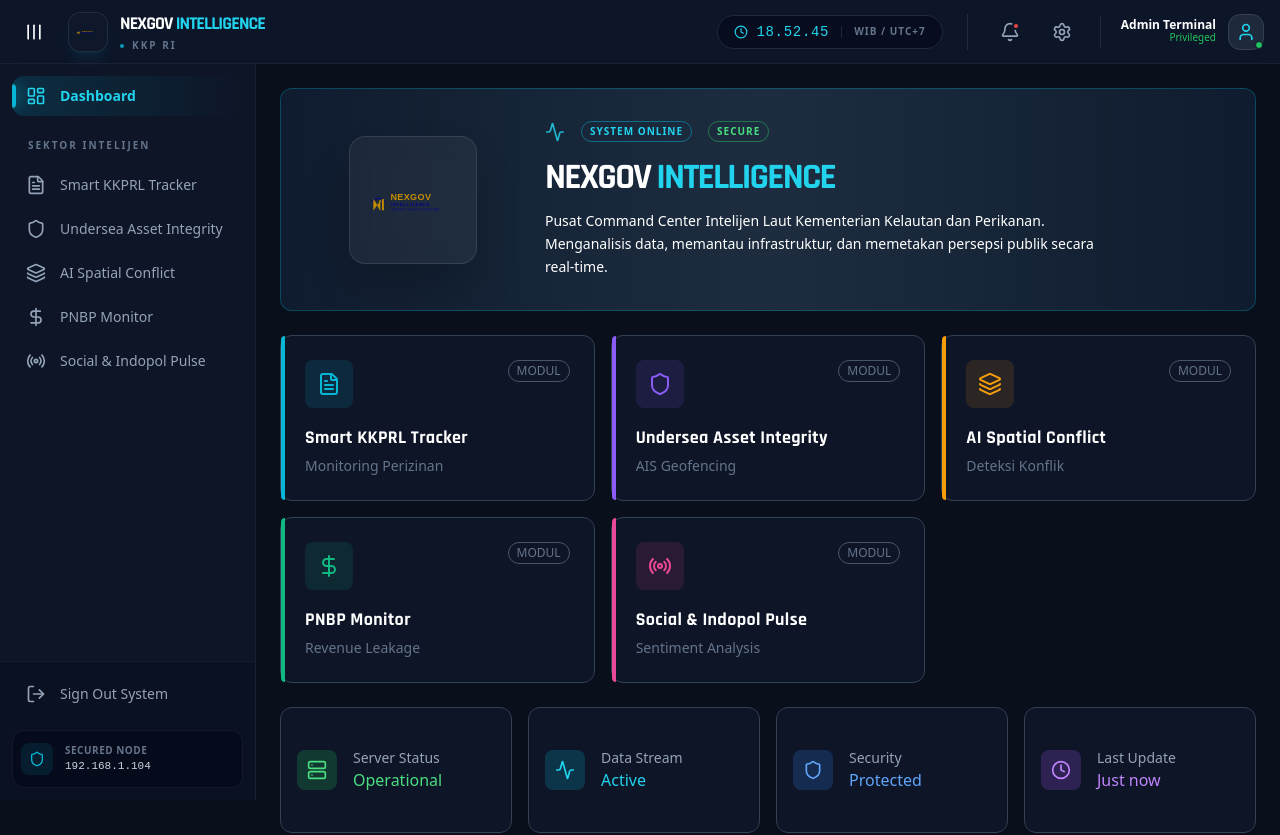
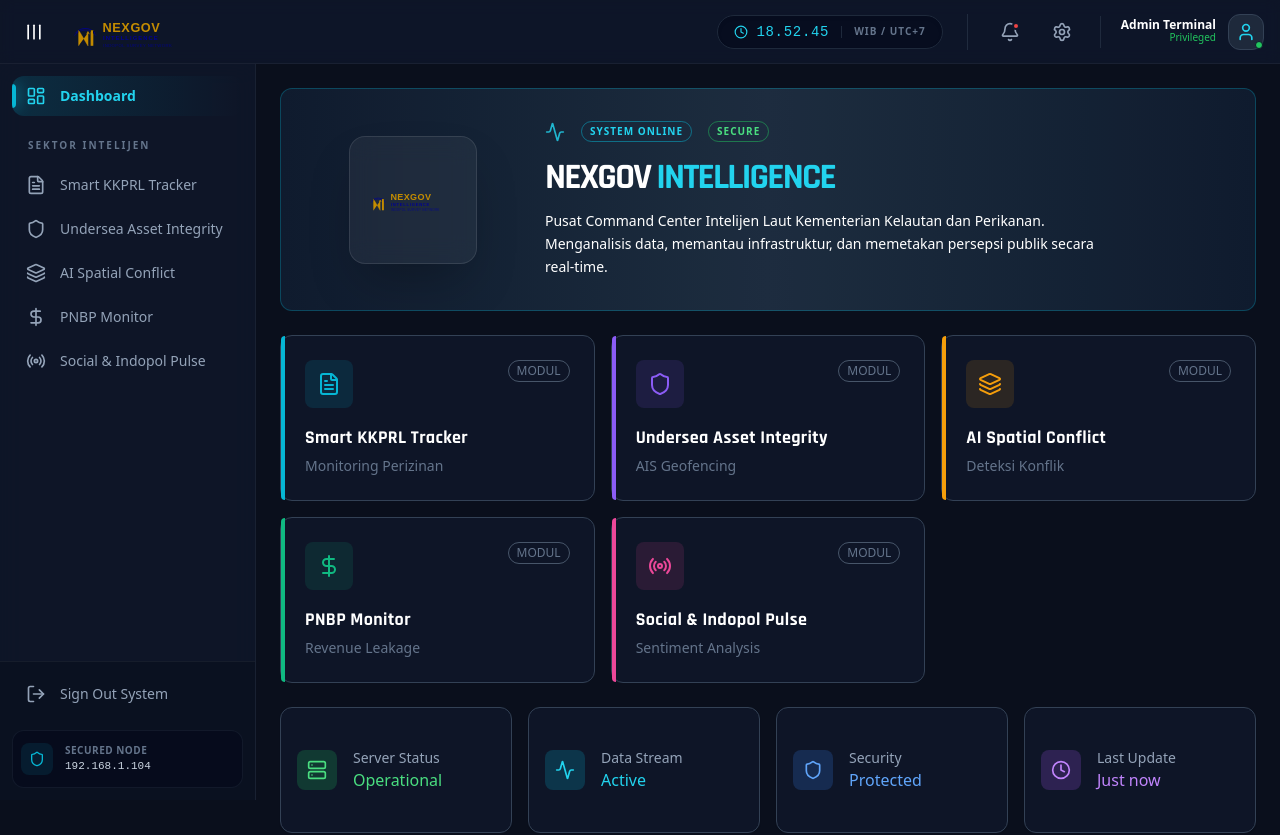
Before and after one commit to iwanharli/kkp-demo, a React (Vite) app: page / in a window 1280 px wide. Shown: the top 835 px of the page. Built offline with nearby package versions, Linux system fonts and the light colour scheme.

Commit message:
branding: remove redundant header text and use long-form logo-only design

```diff
--- a/src/App.tsx
+++ b/src/App.tsx
@@ -296,20 +296,9 @@ function App() {
             >
               <Menu className={`w-5 h-5 transition-transform duration-300 ${sidebarOpen ? 'rotate-90' : '0'}`} />
             </button>
-            <div className="flex items-center gap-3">
-              <div className="w-10 h-10 rounded-xl bg-slate-900 border border-slate-700/50 flex items-center justify-center shadow-lg shadow-cyan-500/10 p-1.5 overflow-hidden group hover:border-cyan-500/50 transition-colors">
-                <img src="/logo.svg" alt="Logo" className="w-full h-full object-contain filter invert brightness-200" />
+              <div className="h-10 w-auto flex items-center justify-center overflow-hidden group">
+                <img src="/logo.svg" alt="Nexgov Intelligence Logo" className="h-full w-auto object-contain filter invert brightness-200" />
               </div>
-              <div className={sidebarOpen ? 'block' : 'hidden md:block'}>
-                <h1 className="font-black text-sm md:text-lg leading-tight tracking-tighter uppercase whitespace-nowrap">
-                  NEXGOV <span className="text-cyan-400">INTELLIGENCE</span>
-                </h1>
-                <div className="flex items-center gap-2">
-                  <span className="w-1 h-1 bg-cyan-500 rounded-full animate-pulse" />
-                  <p className="text-[10px] text-slate-500 font-bold tracking-[0.2em] uppercase">KKP RI</p>
-                </div>
-              </div>
-            </div>
           </div>
 
           <div className="flex items-center gap-6">
```
